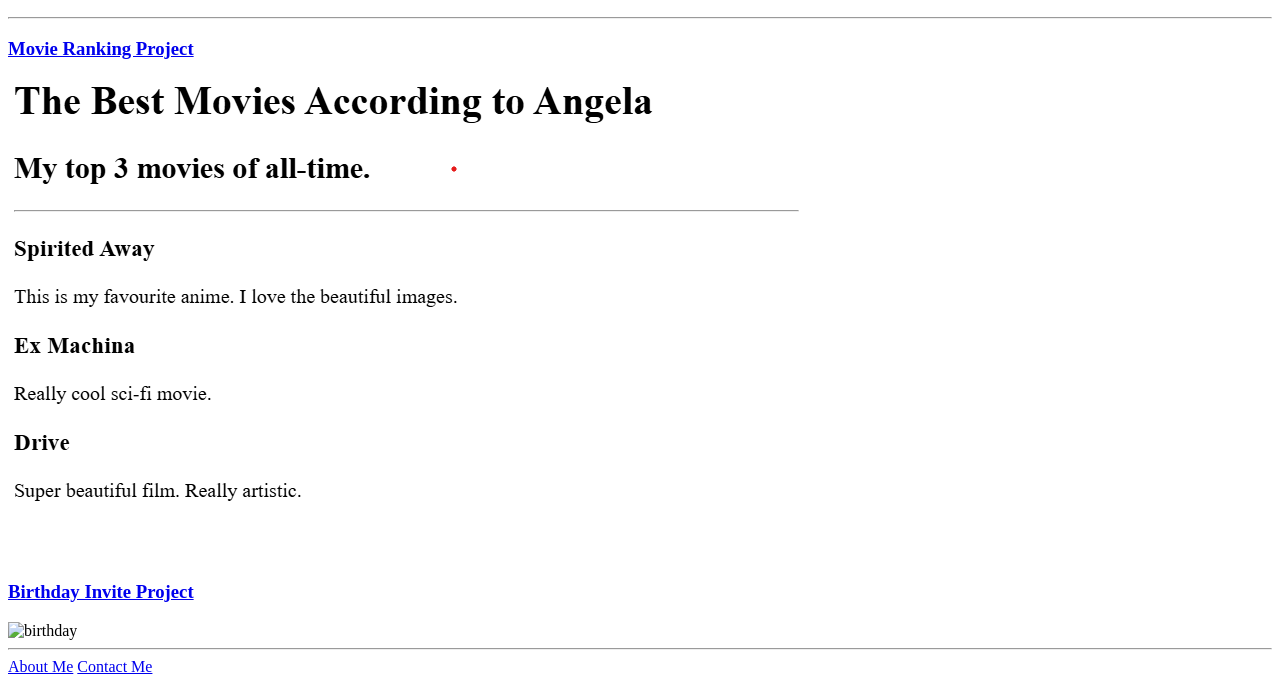
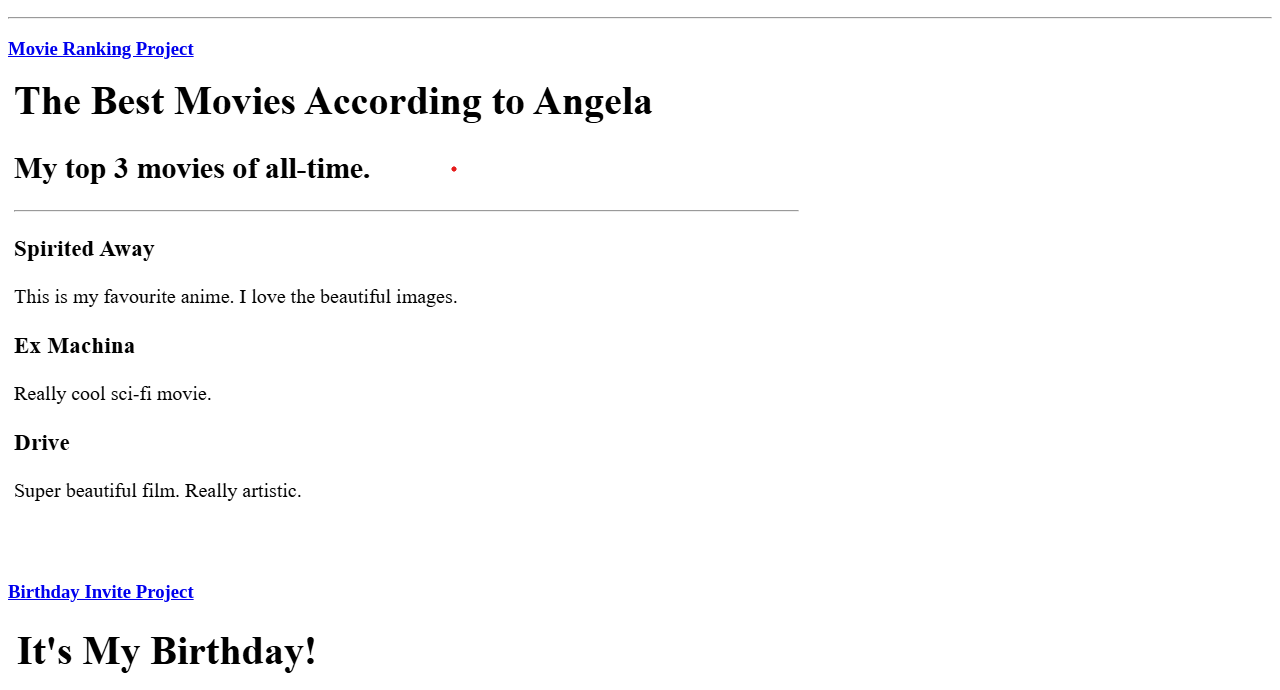
Before and after one commit to jyothijoy19/html-portfolio, a plain HTML site: page index.html in a window 1280 px wide. Shown: the part 110-800 px from the top of the page. Drawn offline with Linux system fonts and the light colour scheme.

Commit message:
Add files via upload

```diff
--- a/index.html
+++ b/index.html
@@ -12,7 +12,7 @@
         <a href = ./public/movie-ranking.html><h3>Movie Ranking Project</h3></a>
         <img src = ./assets/images/movie.png alt="movie"/>
         <a href = ./public/birthday-invite.html><h3>Birthday Invite Project</h3></a>
-        <img src = ./assets/images/image.png alt="birthday"/>
+        <img src = ./assets/images/birthday.png alt="birthday"/>
         <hr />
         <a href= ./public/about.html>About Me</a>
         <a href= ./public/contact.html>Contact Me</a>
```
